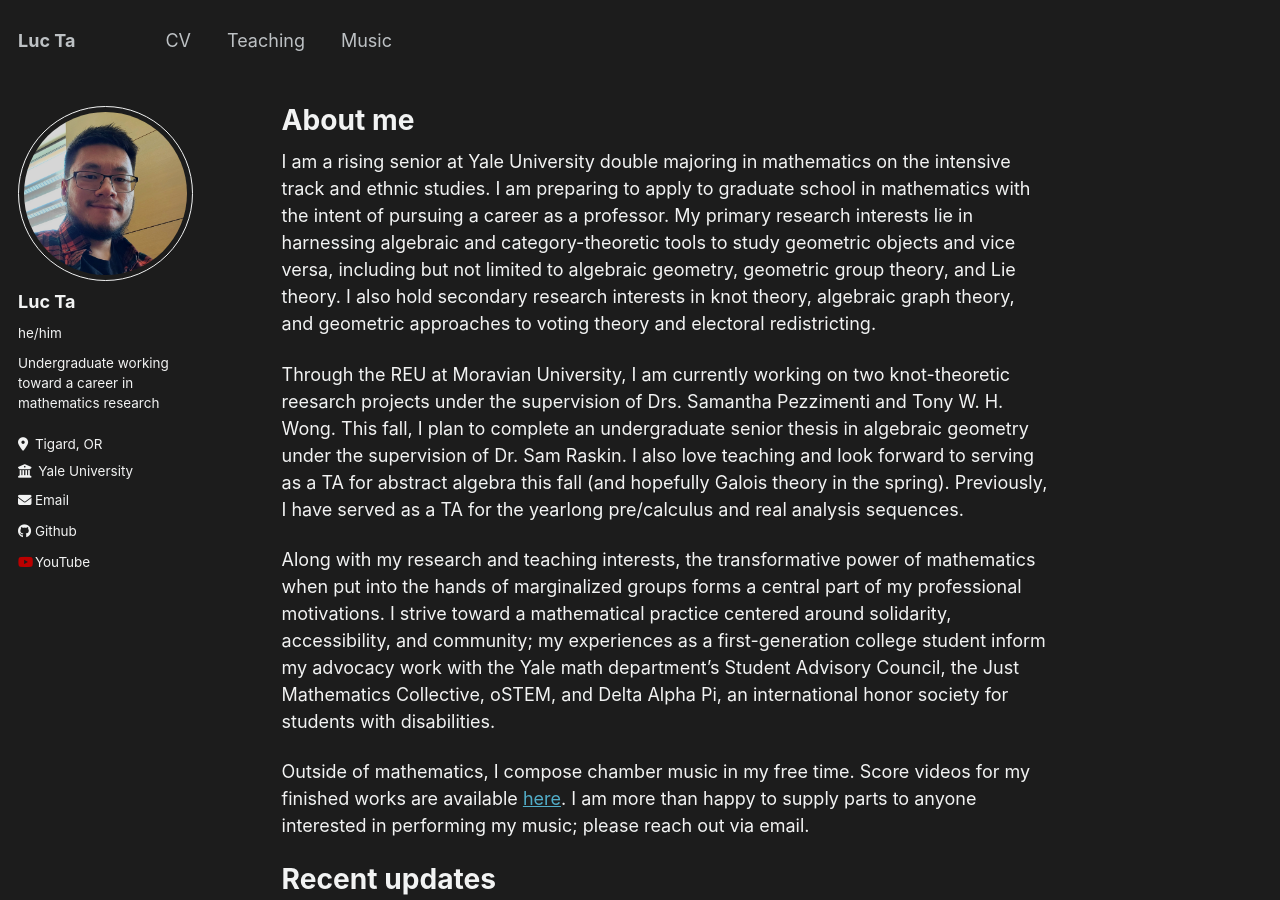
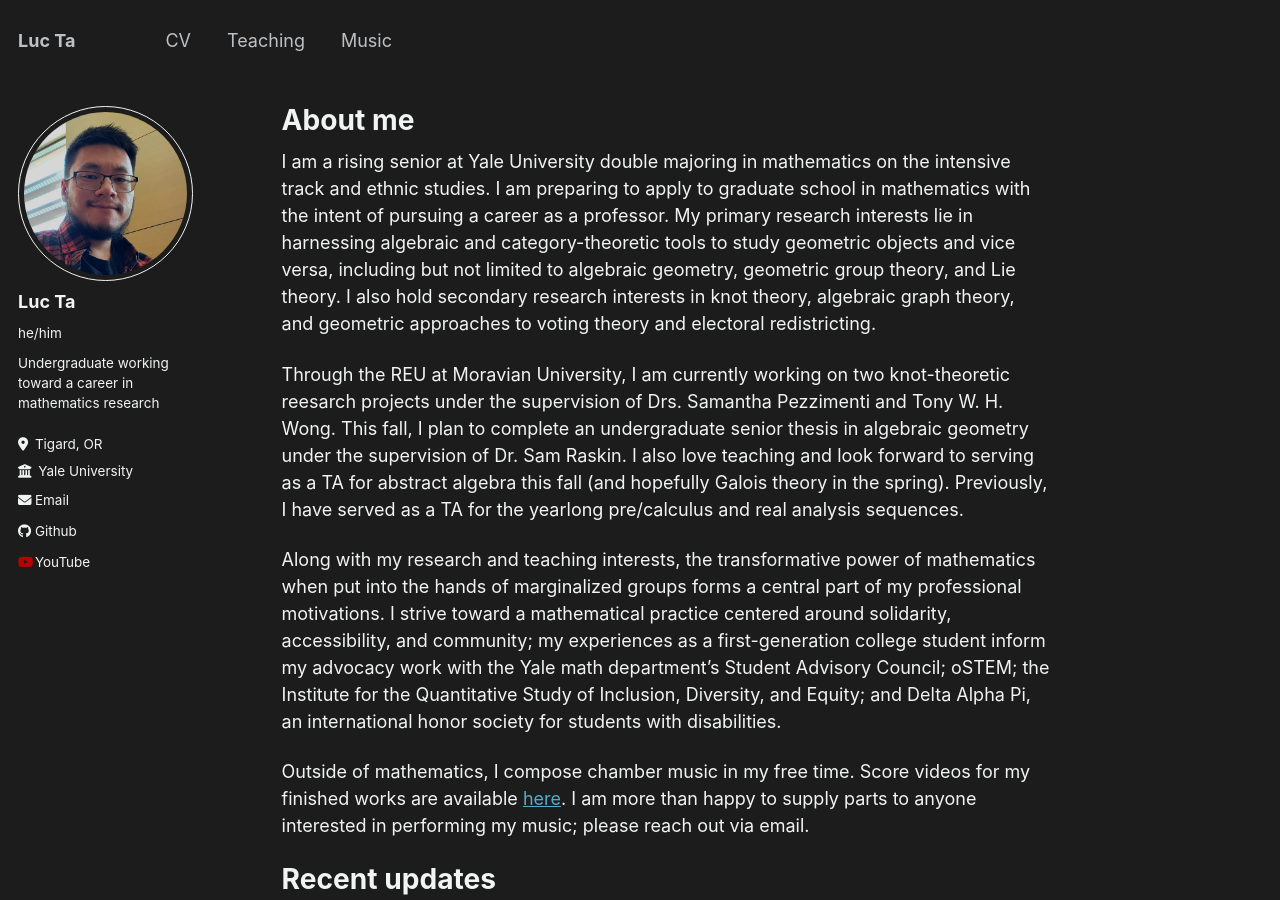
Before and after one commit to luc-ta/luc-ta.github.io, a Jekyll site: the page built from _pages/about.md, in a window 1280 px wide and 900 px high. Built offline with Jekyll 4.4.1, drawn with Linux system fonts in a browser that asks for light colours.

Commit message:
Update about.md

```diff
--- a/_pages/about.md
+++ b/_pages/about.md
@@ -11,7 +11,7 @@ I am a rising senior at Yale University double majoring in mathematics on the in
 
 Through the REU at Moravian University, I am currently working on two knot-theoretic reesarch projects under the supervision of Drs. Samantha Pezzimenti and Tony W. H. Wong. This fall, I plan to complete an undergraduate senior thesis in algebraic geometry under the supervision of Dr. Sam Raskin. I also love teaching and look forward to serving as a TA for abstract algebra this fall (and hopefully Galois theory in the spring). Previously, I have served as a TA for the yearlong pre/calculus and real analysis sequences.
 
-Along with my research and teaching interests, the transformative power of mathematics when put into the hands of marginalized groups forms a central part of my professional motivations. I strive toward a mathematical practice centered around solidarity, accessibility, and community; my experiences as a first-generation college student inform my advocacy work with the Yale math department's Student Advisory Council, the Just Mathematics Collective, oSTEM, and Delta Alpha Pi, an international honor society for students with disabilities.
+Along with my research and teaching interests, the transformative power of mathematics when put into the hands of marginalized groups forms a central part of my professional motivations. I strive toward a mathematical practice centered around solidarity, accessibility, and community; my experiences as a first-generation college student inform my advocacy work with the Yale math department's Student Advisory Council; oSTEM; the Institute for the Quantitative Study of Inclusion, Diversity, and Equity; and Delta Alpha Pi, an international honor society for students with disabilities.
 
 Outside of mathematics, I compose chamber music in my free time. Score videos for my finished works are available [here]([https://www.youtube.com/@LucTaMusic](https://luc-ta.github.io/music/)). I am more than happy to supply parts to anyone interested in performing my music; please reach out via email.
 
```
